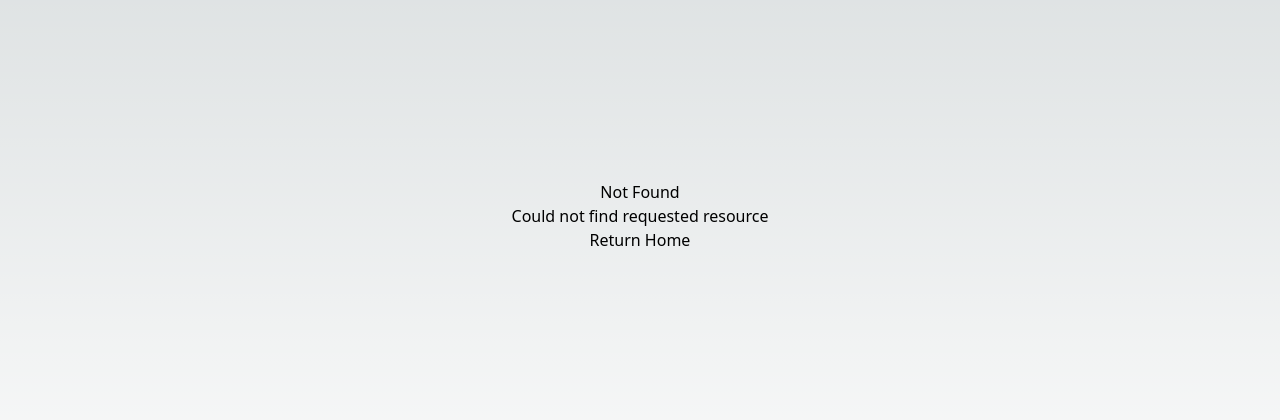
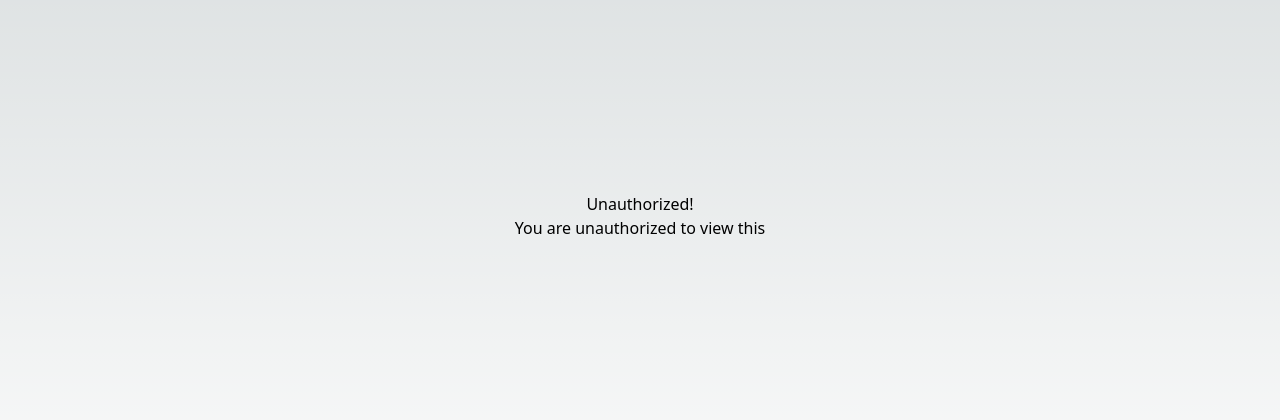
Before and after one commit to nitkkr-dev/nitkkr, a Next.js app: page /profile in a window 1280 px wide. Before the commit this address had no page. Shown: the part 184-604 px from the top of the page. Built offline with nearby package versions, Linux system fonts and the light colour scheme; no server answers.

Commit message:
Add Profile dummy page which need authorisation

```diff
--- /dev/null
+++ b/app/profile/page.tsx
@@ -0,0 +1,15 @@
+import { authOptions } from "@/api/auth/auth";
+import Unauthorized from "@/components/unauthorized";
+import WorkInProgress from "@/components/work-in-progress";
+import { getServerSession } from "next-auth";
+
+
+export default async function Profile() {
+    const session = await getServerSession(authOptions);
+
+    return (
+        session
+        ? <WorkInProgress />
+        : <Unauthorized />
+    )
+}
--- a/env/server.ts
+++ b/env/server.ts
@@ -5,6 +5,7 @@ export const env = createEnv({
     server: {
         GOOGLE_CLIENT_ID: z.string(),
         GOOGLE_CLIENT_SECRET: z.string(),
+        NEXTAUTH_SECRET: z.string(),
       },
       experimental__runtimeEnv: process.env,
 });
```
